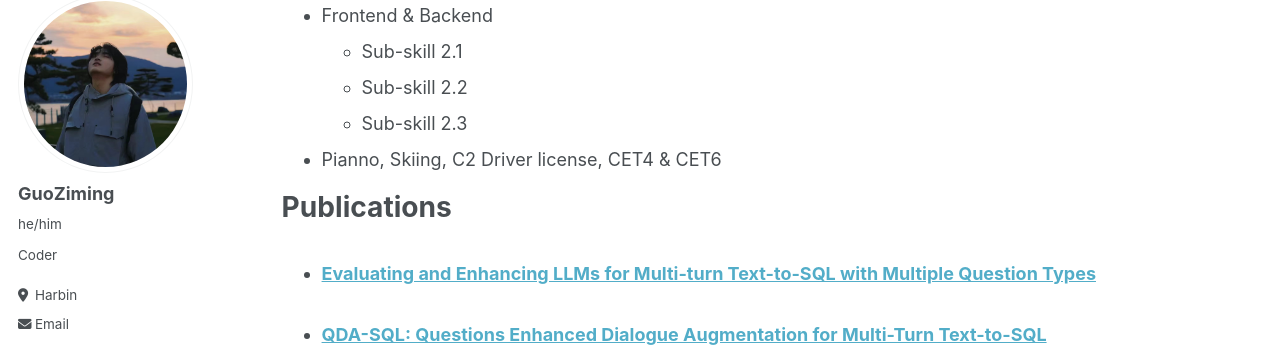
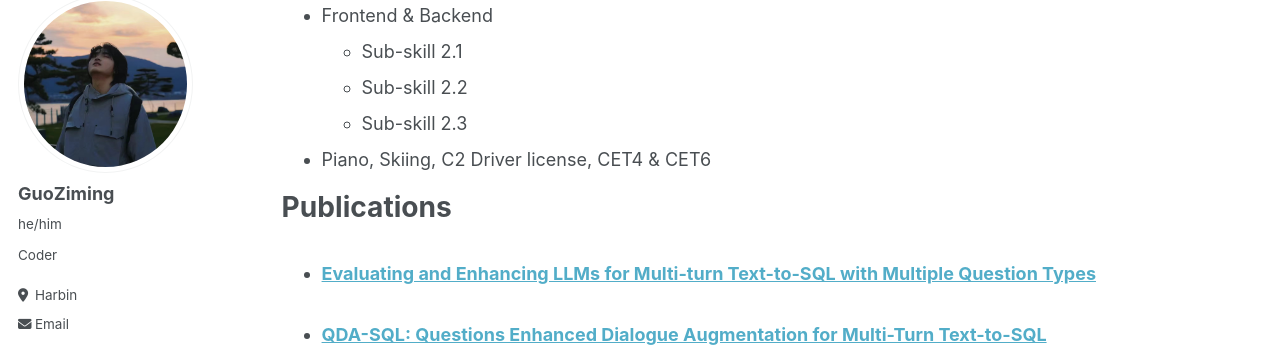
Before and after one commit to mcxiaoxiao/mcxiaoxiao.github.io, a Jekyll site: the page built from _pages/cv.md, in a window 1280 px wide and 900 px high, scrolled down 749 px. Shown: the part 111-458 px from the top of the window. Built offline with Jekyll 4.4.1, drawn with Linux system fonts in a browser that asks for light colours; some web fonts are replaced.

Commit message:
Update cv.md

```diff
--- a/_pages/cv.md
+++ b/_pages/cv.md
@@ -42,7 +42,7 @@ Skills
   * Sub-skill 2.1
   * Sub-skill 2.2
   * Sub-skill 2.3
-* Pianno, Skiing, C2 Driver license, CET4 & CET6
+* Piano, Skiing, C2 Driver license, CET4 & CET6
 
 Publications
 ======
```
